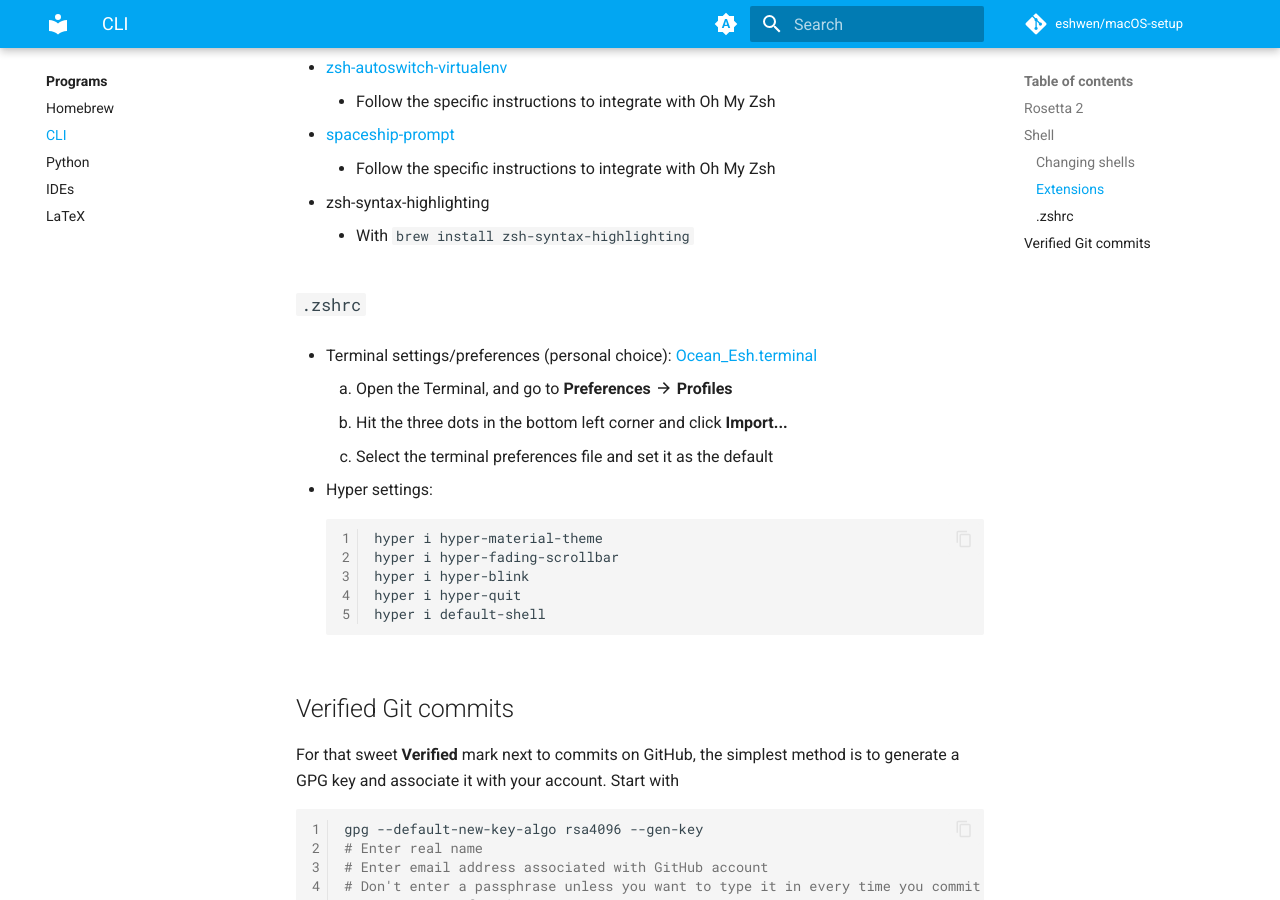
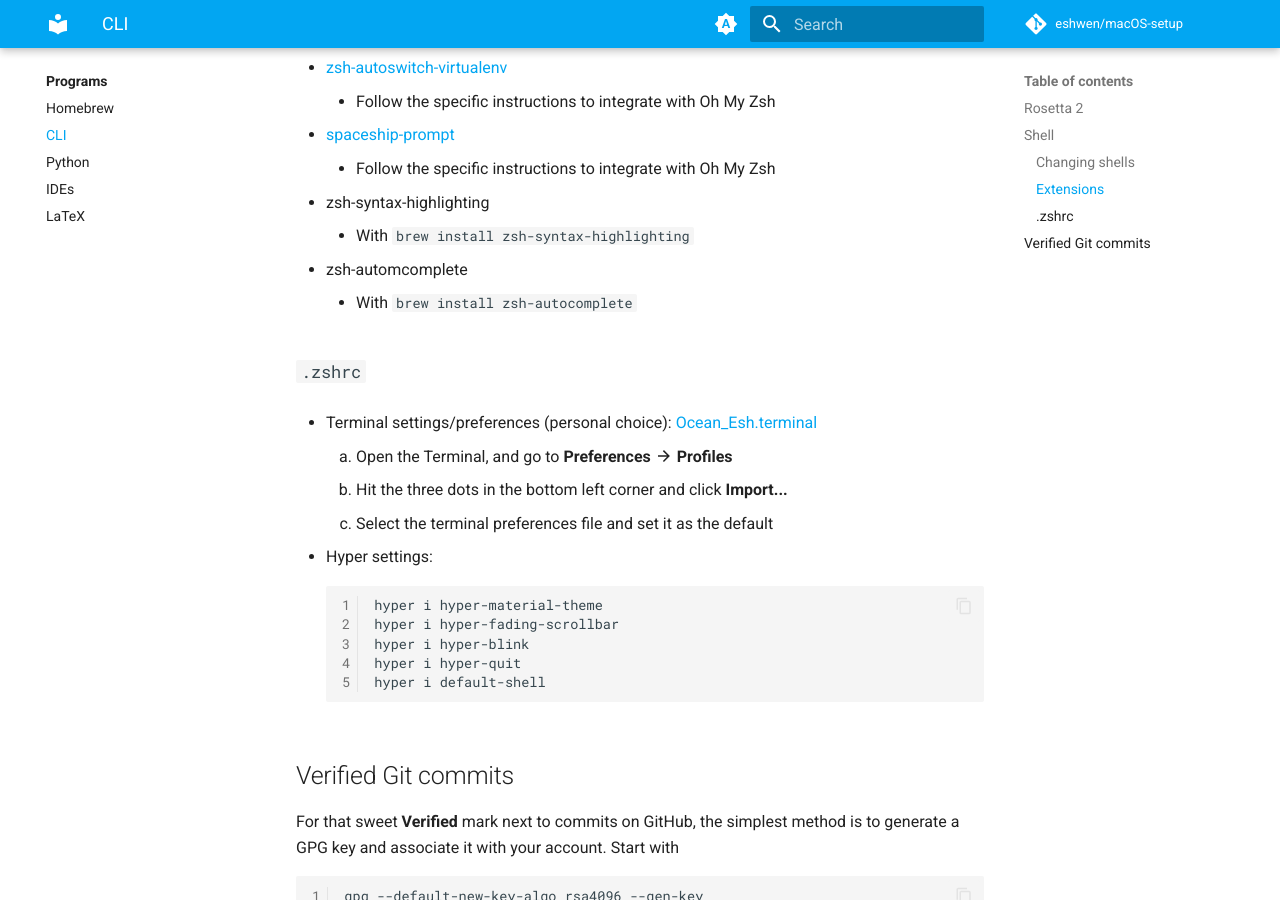
Before and after one commit to eshwen/macOS-setup, an MkDocs documentation site: the page built from docs/programs/cli.md, in a window 1280 px wide and 900 px high, scrolled down 976 px. Built offline with MkDocs 1.6.1 and Material for MkDocs 9.7.7, drawn with Linux system fonts in a browser that asks for light colours; comment, search, counter and statistics services are not loaded; the version menu is left out.

Commit message:
Add zsh-autocomplete

```diff
--- a/docs/programs/cli.md
+++ b/docs/programs/cli.md
@@ -39,6 +39,8 @@ If changing the shell, log out and log back in to ensure it takes effect.
     - Follow the specific instructions to integrate with Oh My Zsh
 - zsh-syntax-highlighting
     - With `brew install zsh-syntax-highlighting`
+- zsh-automcomplete
+    - With `brew install zsh-autocomplete`
 
 ### `.zshrc`
 
```
